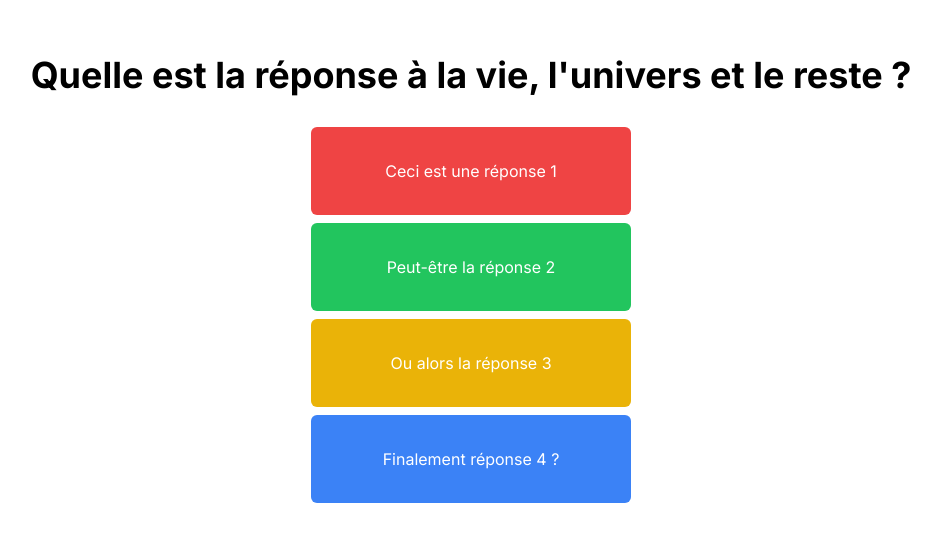
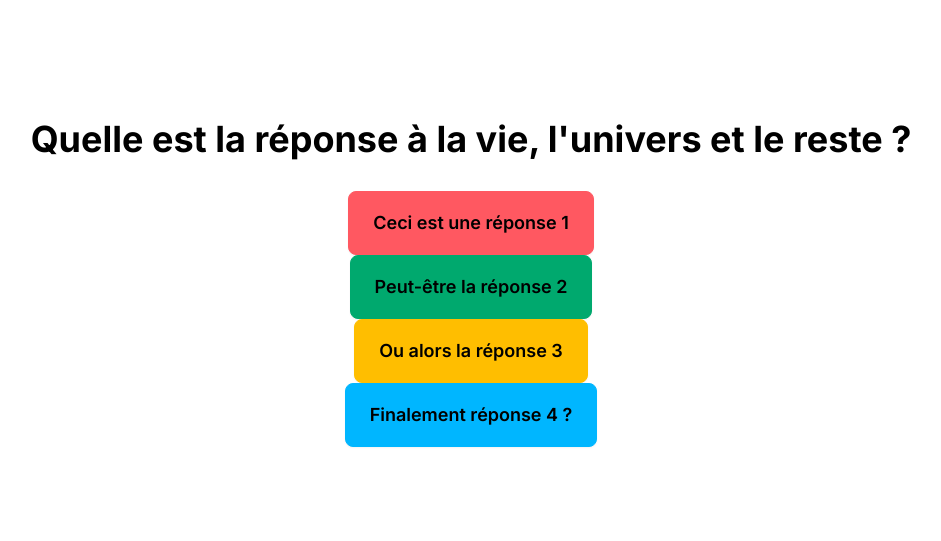
Before and after one commit to bastianfbr/next-quiz, a Next.js app: page / in a window 1280 px wide. Shown: the part 117-658 px from the top of the page, without its empty margins (169-1110 px from the left). Built offline with nearby package versions, Linux system fonts and the light colour scheme.

Commit message:
feat: :lipstick: rework buttons with DaisyUI

```diff
--- a/app/components/choice.tsx
+++ b/app/components/choice.tsx
@@ -6,16 +6,18 @@ interface ChoiceProps {
 }
 
 const colorMap = {
-  "red": "bg-red-500",
-  "green": "bg-green-500",
-  "yellow": "bg-yellow-500",
-  "blue": "bg-blue-500",
+  "blue": "btn-info",
+  "green": "btn-success",
+  "orange": "btn-warning",
+  "red": "btn-error",
 }
 
 const Choice: React.FC<ChoiceProps> = ({ color, content }) => {
+  const buttonClassName = `btn btn-lg ${colorMap[color]}`;
+
   return (
-    <div className={`flex flex-col items-center justify-center rounded-md p-8 mb-2 w-2/4 sm:w-80 mx-auto ${colorMap[color]}`}>
-      <p className="text-white">{content}</p>
+    <div className="join join-vertical">
+      <button className={buttonClassName}>{content}</button>
     </div>
   );
 };
--- a/app/page.tsx
+++ b/app/page.tsx
@@ -7,7 +7,7 @@ export default function Home() {
       <Question question="Quelle est la réponse à la vie, l'univers et le reste ?" />
       <Choice color="red" content="Ceci est une réponse 1" />
       <Choice color="green" content="Peut-être la réponse 2" />
-      <Choice color="yellow" content="Ou alors la réponse 3" />
+      <Choice color="orange" content="Ou alors la réponse 3" />
       <Choice color="blue" content="Finalement réponse 4 ?" />
     </main>
   );
```
